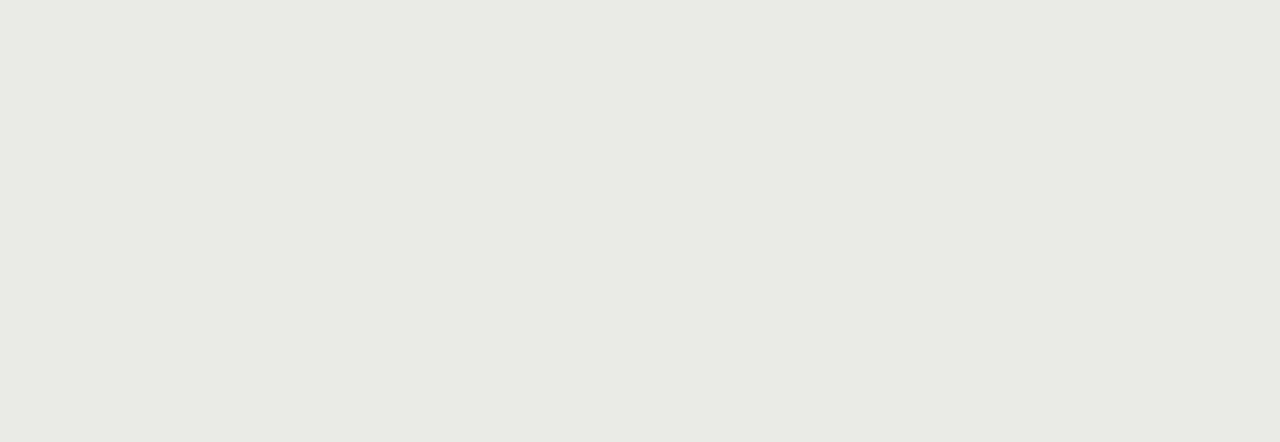
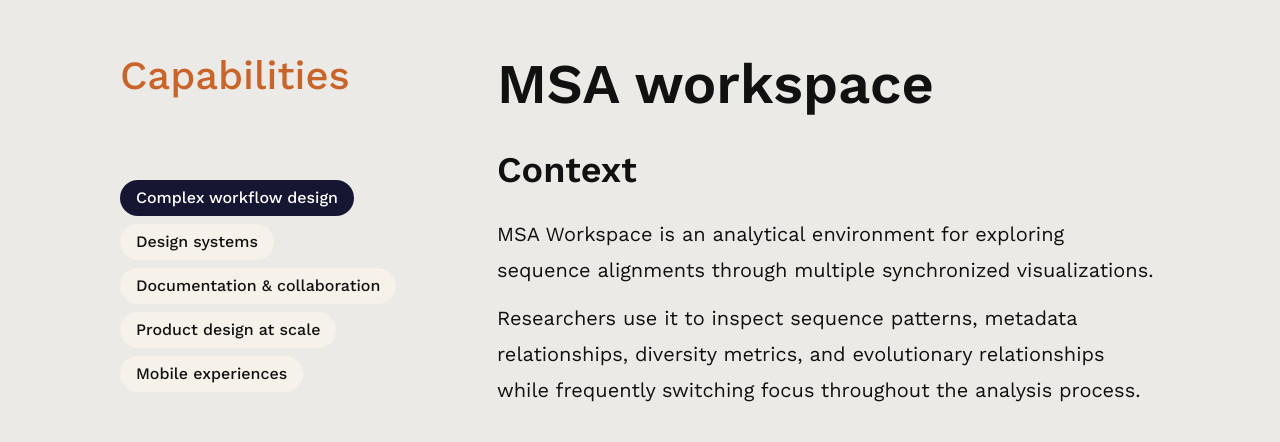
Before and after one commit to alisov66/konstantin-portfolio, a Next.js app: page / in a window 1280 px wide. Shown: the part 999-1441 px from the top of the page. Before the commit the page ends 971 px from the top, so only its background shows below. Built offline with nearby package versions, Linux system fonts and the light colour scheme.

Commit message:
update: capabilities section added to homepage

```diff
--- a/src/app/page.tsx
+++ b/src/app/page.tsx
@@ -1,3 +1,4 @@
+import CapabilitiesSection from "@/components/sections/CapabilitiesSection";
 import HeroNavigation from "@/components/ui/HeroNavigation";
 import { tokens } from "@/styles/tokens";
 
@@ -76,6 +77,7 @@ export default function Home() {
           items={heroItems}
         />
       </section>
+      <CapabilitiesSection />
     </main>
   );
 }
--- a/src/components/sections/CapabilitiesSection.tsx
+++ b/src/components/sections/CapabilitiesSection.tsx
@@ -8,23 +8,23 @@ import { tokens } from "@/styles/tokens";
 
 const images = {
   msaOverview:
-    "https://www.figma.com/api/mcp/asset/d60ffbdd-3a4a-4159-b518-e4e38a032018",
+    "https://www.figma.com/api/mcp/asset/ca5d4c0f-2458-4b0b-88d0-d76bff049887",
   msaLayers:
-    "https://www.figma.com/api/mcp/asset/e602cc04-0174-4702-8a0e-41f698ad1f13",
+    "https://www.figma.com/api/mcp/asset/5d344453-280f-4018-912f-cd5c447d79cb",
   msaPinned:
-    "https://www.figma.com/api/mcp/asset/4a32fa63-a73b-4a8a-857e-2b5eef784e52",
+    "https://www.figma.com/api/mcp/asset/d03633fd-1938-4710-9dc3-9cc6a67bd69a",
   msaUnpinned:
-    "https://www.figma.com/api/mcp/asset/c78c9d11-4b4c-49d7-bd4e-e1fa83d098ef",
+    "https://www.figma.com/api/mcp/asset/d504eb7f-354c-4180-8b73-9fcb599cfd2d",
   dataMapping:
-    "https://www.figma.com/api/mcp/asset/4c903eb9-9603-4d0d-a0de-3a974b3f92f2",
+    "https://www.figma.com/api/mcp/asset/1fb6cf85-3236-44e9-bde9-260ae8b0295a",
   variables:
-    "https://www.figma.com/api/mcp/asset/11f7c1a2-dde5-427e-8e99-8aeb33af69b0",
+    "https://www.figma.com/api/mcp/asset/f4475d98-c23b-46ab-bad4-23449b01c777",
   compatibility:
-    "https://www.figma.com/api/mcp/asset/f0a5df56-486a-4d41-a07a-b609a35a3fd5",
+    "https://www.figma.com/api/mcp/asset/2d28b46b-ce0b-4235-b8df-e03f58015ab3",
   mappingDetail:
-    "https://www.figma.com/api/mcp/asset/0aeb6f0e-4c53-49da-80f4-357c0d42a6f1",
+    "https://www.figma.com/api/mcp/asset/b6647543-c269-4f7c-995f-6e8cdaa8d506",
   actionCopy:
-    "https://www.figma.com/api/mcp/asset/a57ff57e-e589-4002-9ba0-e917839ad230",
+    "https://www.figma.com/api/mcp/asset/9b0712f7-dce8-49bd-adab-0d3bdd81b3c4",
   headerArchitecture:
     "https://www.figma.com/api/mcp/asset/a886b57f-b495-4976-956d-5d0238f0adca",
   dialogHeader:
@@ -42,26 +42,10 @@ const images = {
 const tabs: TabGroupTab[] = [
   { id: "complex-workflow-design", label: "Complex workflow design" },
   { id: "design-systems", label: "Design systems" },
-  { id: "technical-communication", label: "Technical communication" },
+  { id: "documentation-collaboration", label: "Documentation & collaboration" },
   { id: "product-design-at-scale", label: "Product design at scale" },
   { id: "mobile-experiences", label: "Mobile experiences" },
-  { id: "documentation-collaboration", label: "Documentation & collaboration" },
 ];
-
-const descriptions: Record<string, string> = {
-  "complex-workflow-design":
-    "Designing intuitive workflows that help users navigate complex tasks with confidence",
-  "design-systems":
-    "Creating scalable interface foundations that keep complex products consistent as they grow",
-  "technical-communication":
-    "Turning technical complexity into clear stories, docs, and implementation guidance",
-  "product-design-at-scale":
-    "Designing patterns and systems that help product teams move faster without losing quality",
-  "mobile-experiences":
-    "Shaping compact, focused interactions for products people carry with them",
-  "documentation-collaboration":
-    "Helping teams share decisions, context, and design rationale with less friction",
-};
 
 type StyleVars = CSSProperties & Record<`--${string}`, string | number>;
 
@@ -659,53 +643,33 @@ export default function CapabilitiesSection() {
   const [value, setValue] = useState(tabs[0].id);
 
   const sectionStyle: StyleVars = {
-    "--capabilities-page-padding": tokens.spacing.layout.sidePadding,
-    "--capabilities-section-gap": tokens.spacing.base[5],
-    "--capabilities-card-radius": tokens.radius.pill,
-    "--capabilities-panel-radius": tokens.spacing.base[10],
+    "--capabilities-column-gap": "100px",
+    "--capabilities-menu-width": "277px",
   };
 
   return (
     <section
       id="work"
-      className="flex min-h-screen flex-col bg-[var(--bg-beige)] px-[var(--capabilities-page-padding)] py-[var(--base-10)]"
+      className="flex w-full flex-col items-start gap-[var(--base-10)] bg-[var(--bg-beige)] px-[var(--padding-side)] pt-[var(--base-10)] lg:flex-row lg:gap-[var(--capabilities-column-gap)]"
       style={sectionStyle}
     >
+      <div className="flex w-full shrink-0 flex-col items-start gap-[var(--base-20)] bg-[var(--bg-beige)] pt-[var(--base-10)] lg:sticky lg:top-0 lg:w-[var(--capabilities-menu-width)]">
         <h2
-        className="w-full text-[var(--text-accent)]"
+          className="text-center text-[var(--text-accent)]"
           style={typeStyle(tokens.typography.heading.h2)}
         >
-        capabilities
+          Capabilities
         </h2>
-      <div style={{ height: tokens.spacing.base[5] }} />
-
-      <div className="flex min-h-[calc(100vh-120px)] w-full flex-1 flex-col overflow-hidden rounded-[var(--capabilities-panel-radius)] border border-[var(--border-primary)] bg-[var(--bg-beige)]">
-        <div className="shrink-0 bg-[var(--bg-beige)] p-[var(--base-5)]">
         <TabGroup
-            className="flex-wrap items-center"
+          className="flex-wrap items-start"
           onValueChange={setValue}
           tabs={tabs}
           value={value}
         />
       </div>
 
-        <div className="min-h-0 flex-1 overflow-y-auto rounded-[var(--capabilities-panel-radius)] bg-[var(--bg-mint-green)]">
-          <div className="p-[var(--base-10)]">
-            <p
-              className="max-w-[1408px]"
-              style={typeStyle(tokens.typography.body.medium)}
-            >
-              {descriptions[value]}
-            </p>
-          </div>
-
-          <div className="relative rounded-[var(--capabilities-panel-radius)] border border-[var(--border-primary)] bg-[var(--bg-gray)] p-[var(--padding-side)] md:p-[var(--base-10)]">
-            <div className="mx-auto flex w-full justify-center">
+      <div className="flex min-w-0 flex-1 flex-col items-start pt-[var(--base-10)]">
         <ActiveArticle value={value} />
-            </div>
-            <div className="pointer-events-none sticky bottom-0 -mx-6 -mb-6 h-[150px] bg-gradient-to-t from-[var(--bg-gray)] to-transparent md:-mx-[var(--base-10)] md:-mb-[var(--base-10)]" />
-          </div>
-        </div>
       </div>
     </section>
   );
```
Lines whose indentation alone changed are shown as unchanged.
